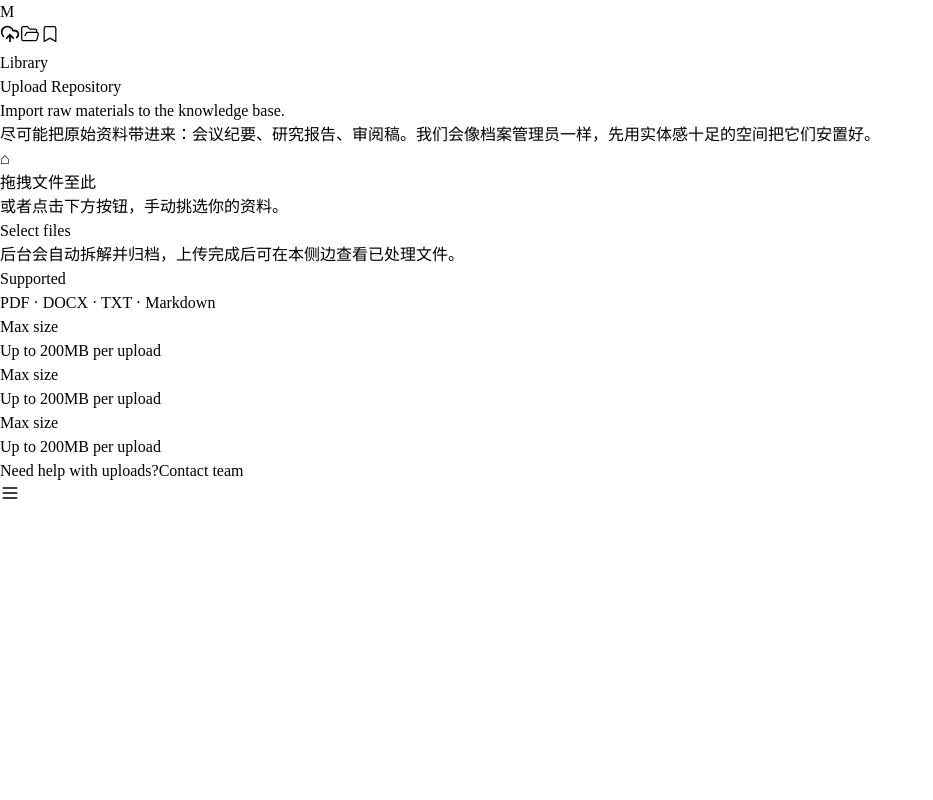
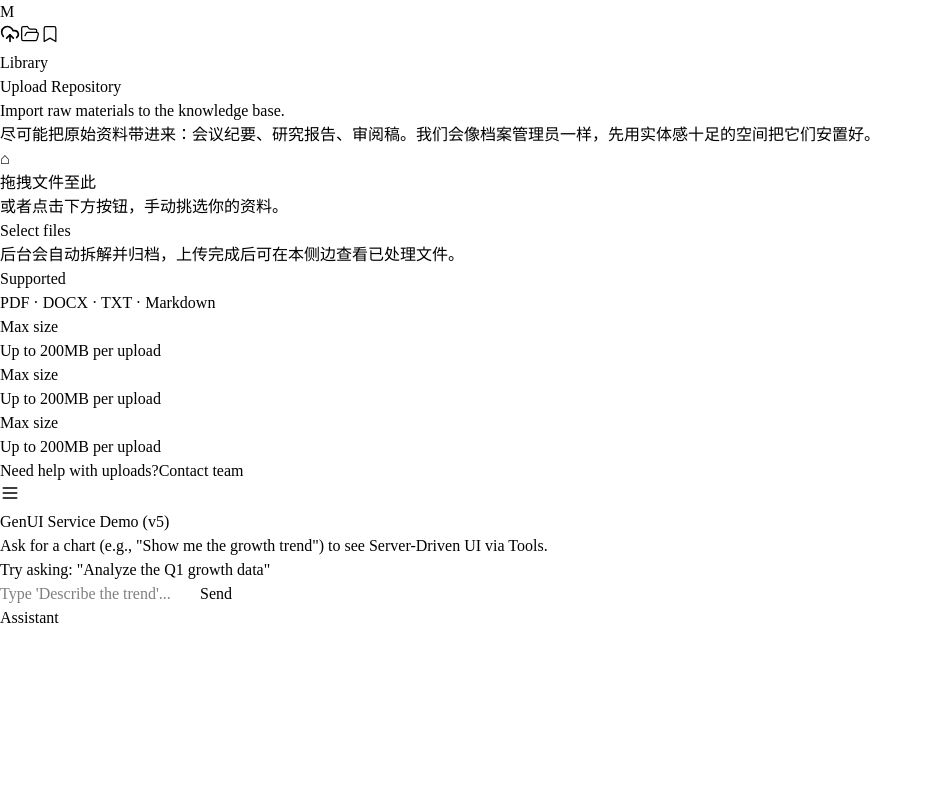
Before and after one commit to mameikagou/SyncScribe, a Next.js app in the folder fe-next/apps/web/: page /chart in a window 1280 px wide. Before the commit this address had no page. Shown: the top 800 px of the page, without its empty margins (0-933 px from the left). Built offline with nearby package versions, Linux system fonts and the light colour scheme.

Commit message:
feat: 增加图表

```diff
--- /dev/null
+++ b/fe-next/apps/web/app/api/gen-chart/route.ts
@@ -0,0 +1,42 @@
+import { deepseek } from '@/lib/ai';
+import { openai } from '@ai-sdk/openai';
+import { streamText, tool } from 'ai';
+import { z } from 'zod';
+
+export const maxDuration = 30;
+
+export async function POST(req: Request) {
+  const { messages } = await req.json();
+
+  const result = streamText({
+    model: deepseek.chat('deepseek-chat'),
+    messages,
+    system: 'You are a helpful assistant. If the user asks for a chart, call the generate_chart tool.',
+    tools: {
+      generate_chart: tool({
+        description: 'Generates a financial growth trend chart',
+        parameters: z.object({
+          reasoning: z.string().describe('The reasoning behind the chart data'),
+        }),
+        execute: async () => {
+          // Simulate data lookup/processing
+          await new Promise((resolve) => setTimeout(resolve, 1000));
+          return {
+            data: [
+              { value: 10, time: 1642425322 },
+              { value: 25, time: 1642511722 },
+              { value: 45, time: 1642598122 },
+              { value: 80, time: 1642684522 },
+              { value: 150, time: 1642770922 },
+              { value: 30, time: 1642857322 },
+              { value: 60, time: 1642943722 },
+              { value: 90, time: 1643030122 },
+            ]
+          };
+        },
+      }),
+    },
+  });
+
+  return result;
+}
--- /dev/null
+++ b/fe-next/apps/web/app/chart/page.tsx
@@ -0,0 +1,153 @@
+'use client';
+
+import { useState } from 'react';
+import { useChat } from '@ai-sdk/react';
+import AreaChart from '@/components/AreaChart';
+import { Bot, User } from 'lucide-react';
+import { v4 as uuidv4 } from 'uuid';
+import { DefaultChatTransport } from 'ai';
+
+export default function ChartDemoPage() {
+  const [inputValue, setInputValue] = useState('');
+
+  // @ts-ignore
+  const { messages, sendMessage, status } = useChat({
+    transport: new DefaultChatTransport({
+      api: '/api/gen-chart',
+    }),
+    onError: (err: Error) => {
+      console.error('AI SDK Error:', err);
+    },
+  });
+
+  const handleSend = async (e?: React.FormEvent) => {
+    e?.preventDefault();
+    if (!inputValue.trim()) return;
+
+    try {
+      const messagePayload = {
+        id: uuidv4(),
+        role: 'user',
+        parts: [{ type: 'text', text: inputValue }],
+        createdAt: new Date(),
+      };
+
+      setInputValue('');
+      // @ts-ignore
+      await sendMessage(messagePayload);
+    } catch (error) {
+      console.error('Failed to send message:', error);
+    }
+  };
+
+  // Helper to extract text from v5 parts
+  const getMessageContent = (m: any) => {
+    if (m.content) return m.content;
+    return (
+      m.parts
+        ?.filter((p: any) => p.type === 'text')
+        .map((p: any) => p.text)
+        .join('') || ''
+    );
+  };
+
+  return (
+    <div className="min-h-screen bg-desk p-8 flex flex-col gap-8">
+      <div className="max-w-4xl mx-auto w-full flex flex-col h-[80vh]">
+        <header className="mb-8 flex-none">
+          <h1 className="text-3xl font-serif text-ink mb-2">GenUI Service Demo (v5)</h1>
+          <p className="text-ink-muted">
+            Ask for a chart (e.g., "Show me the growth trend") to see Server-Driven UI via Tools.
+          </p>
+        </header>
+
+        {/* Chat Area */}
+        <div className="flex-1 overflow-y-auto space-y-6 mb-6 p-4 rounded-lg bg-white/50 border border-ink-faint">
+          {messages.map((m: any) => (
+            <div key={m.id} className={`flex gap-3 ${m.role === 'user' ? 'flex-row-reverse' : ''}`}>
+              <div
+                className={`w-8 h-8 rounded center flex items-center justify-center shrink-0
+                ${m.role === 'user' ? 'bg-ink text-paper' : 'bg-action text-white'}`}
+              >
+                {m.role === 'user' ? <User size={16} /> : <Bot size={16} />}
+              </div>
+
+              <div className={`max-w-[80%] space-y-4`}>
+                {/* Text Content */}
+                {getMessageContent(m) && (
+                  <div
+                    className={`p-3 rounded-lg text-sm ${
+                      m.role === 'user'
+                        ? 'bg-ink-faint text-ink'
+                        : 'bg-paper border border-ink-faint shadow-sm'
+                    }`}
+                  >
+                    {getMessageContent(m)}
+                  </div>
+                )}
+
+                {/* Tool Invocations (GenUI) */}
+                {m.toolInvocations?.map((toolInvocation: any) => {
+                  const toolCallId = toolInvocation.toolCallId;
+
+                  if (toolInvocation.toolName === 'generate_chart') {
+                    // 1. Rendering 'Thinking' state or Final Result
+                    if (!('result' in toolInvocation)) {
+                      return (
+                        <div
+                          key={toolCallId}
+                          className="p-4 bg-paper border border-ink-faint rounded-lg animate-pulse text-xs text-ink-muted"
+                        >
+                          Generating Chart...
+                        </div>
+                      );
+                    }
+
+                    // 2. Render Final Component
+                    return (
+                      <div
+                        key={toolCallId}
+                        className="w-full max-w-[600px] h-[350px] bg-paper border border-ink-faint rounded-xl shadow-crystal p-4"
+                      >
+                        <h4 className="font-serif text-ink mb-4">Generated Growth Chart</h4>
+                        {/* Ensure container references for lightweight-charts */}
+                        <div className="w-full h-[280px]">
+                          <AreaChart data={toolInvocation.result.data} />
+                        </div>
+                      </div>
+                    );
+                  }
+                  return null;
+                })}
+              </div>
+            </div>
+          ))}
+
+          {messages.length === 0 && (
+            <div className="text-center text-ink-muted text-sm py-12">
+              Try asking: "Analyze the Q1 growth data"
+            </div>
+          )}
+        </div>
+
+        {/* Input Area */}
+        <form onSubmit={handleSend} className="flex gap-2 flex-none">
+          <input
+            className="flex-1 p-3 rounded-lg border border-ink-faint bg-paper focus:outline-none focus:ring-2 focus:ring-action/20 transition-all font-sans text-sm"
+            value={inputValue}
+            onChange={(e) => setInputValue(e.target.value)}
+            placeholder="Type 'Describe the trend'..."
+            disabled={status !== 'ready' && status !== 'error'}
+          />
+          <button
+            type="submit"
+            className="px-6 py-3 bg-action text-white font-medium rounded-lg hover:bg-action-hover transition-colors disabled:opacity-50 disabled:cursor-not-allowed"
+            disabled={status !== 'ready' && status !== 'error'}
+          >
+            Send
+          </button>
+        </form>
+      </div>
+    </div>
+  );
+}
```
